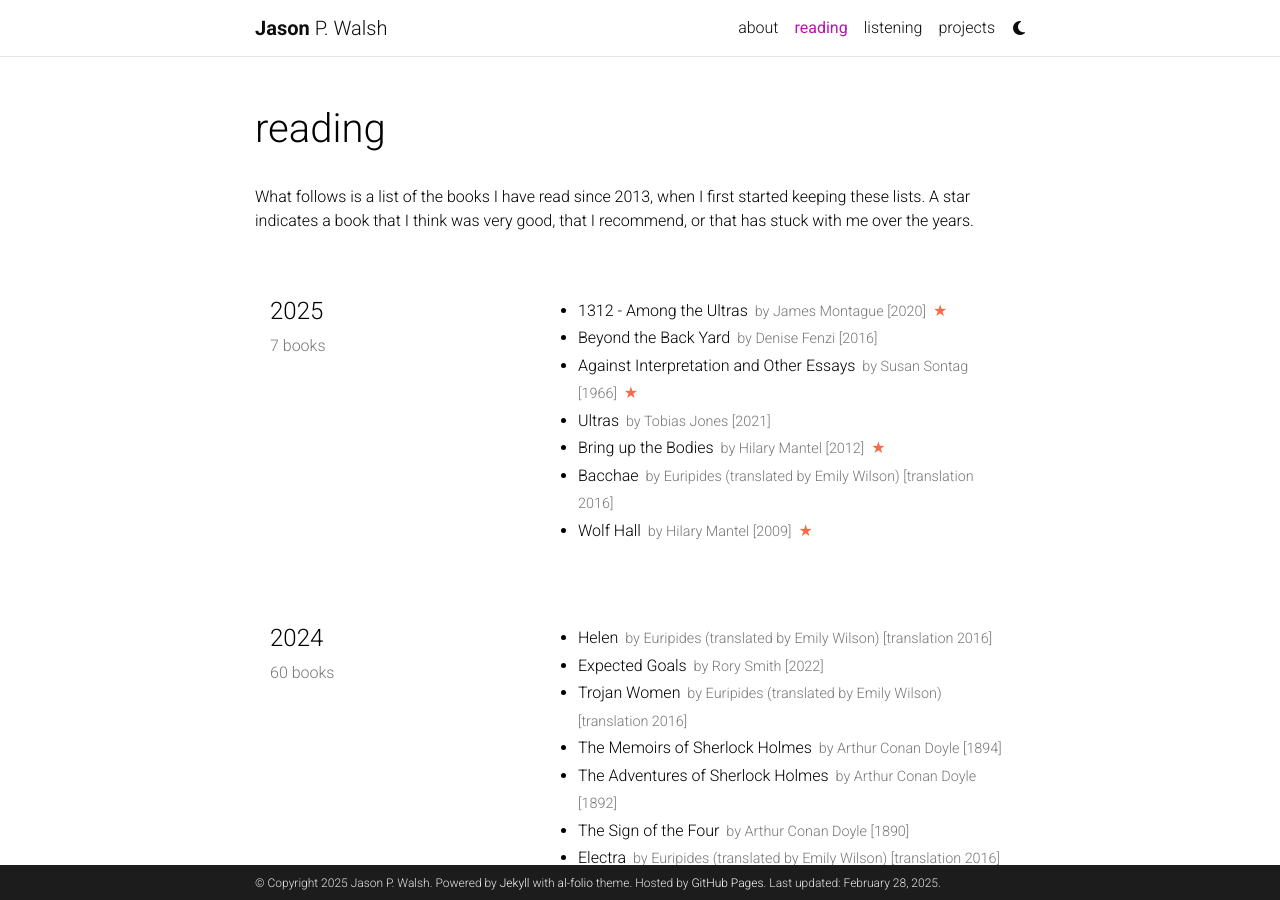
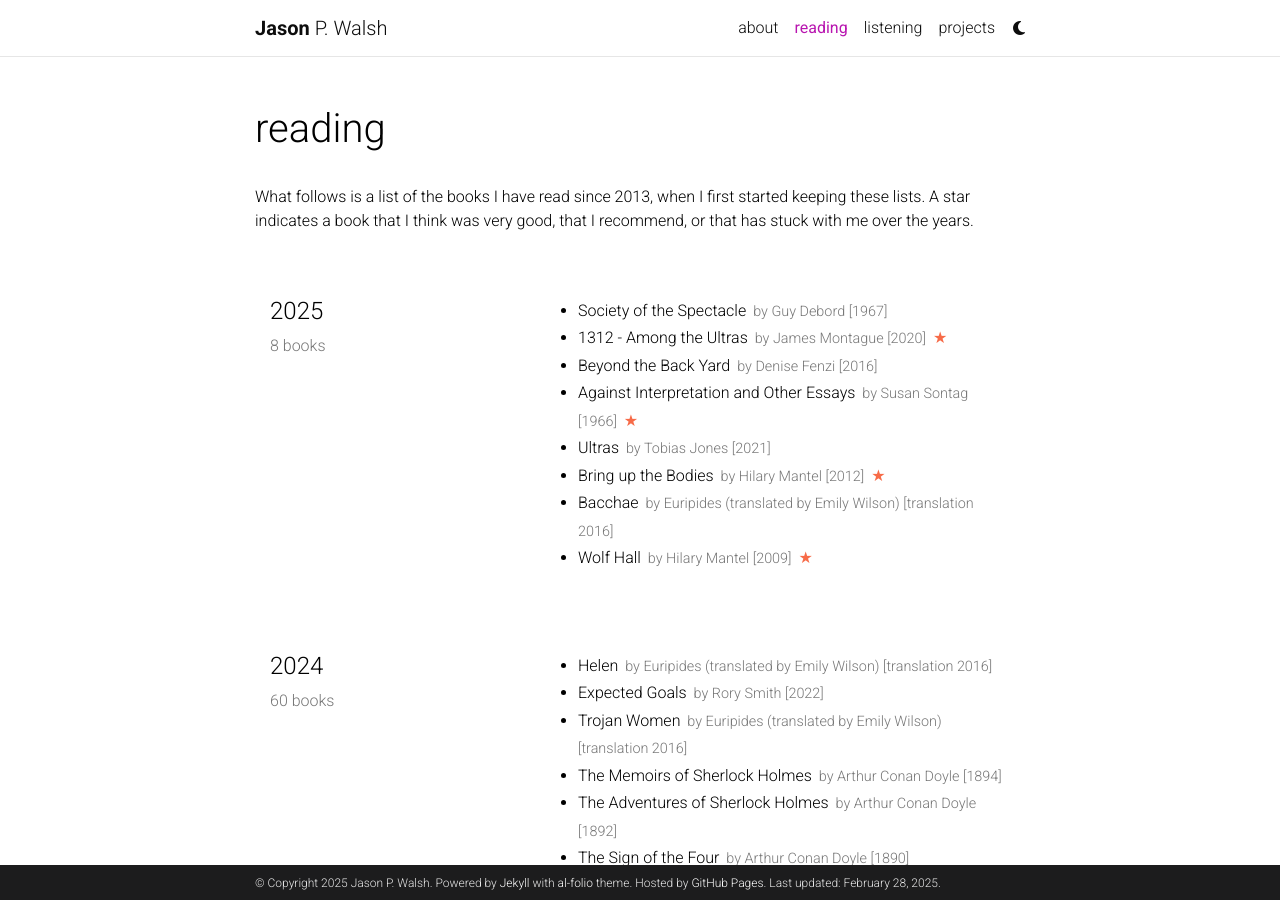
Before and after one commit to jwals23/jwals23.github.io, a Jekyll site: the page built from _pages/reading.md, in a window 1280 px wide and 900 px high. Built offline with Jekyll 4.4.1, drawn with Linux system fonts in a browser that asks for light colours; comment, search, counter and statistics services are not loaded; a style sheet for code colours, icons or effects is not loaded.

Commit message:
Update reading.yml

```diff
--- a/_data/reading.yml
+++ b/_data/reading.yml
@@ -1,6 +1,10 @@
 list:
   - year: "2025"
     books:
+      - title: Society of the Spectacle
+        author: Guy Debord
+        year: 1967
+
       - title: 1312 - Among the Ultras
         author: James Montague
         year: 2020
```
